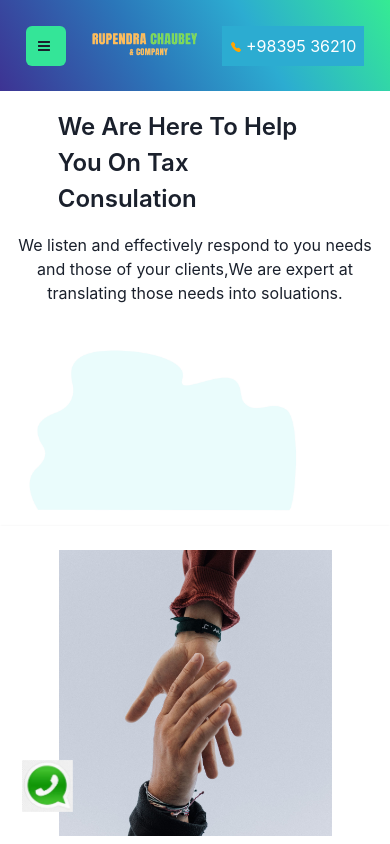
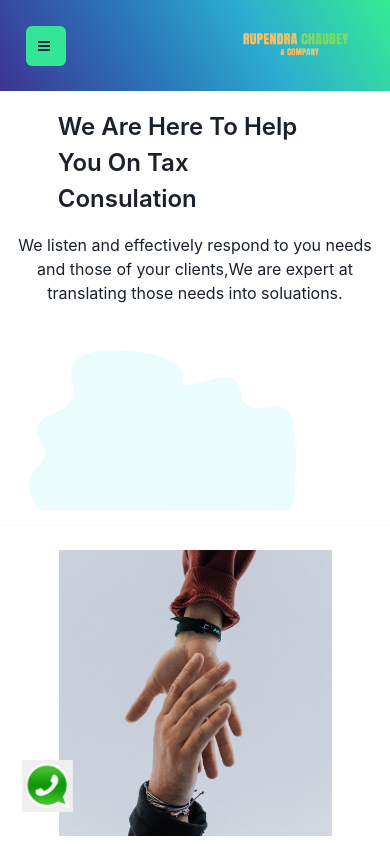
Before and after one commit to abhay3366/pinku_taxConsultant, a React (Vite) app in the folder myapp/: page / in a window 390 px wide. Shown: the top 844 px of the page. Built offline with nearby package versions, Linux system fonts and the light colour scheme.

Commit message:
add logo

```diff
--- a/myapp/src/css/navbar_hero.css
+++ b/myapp/src/css/navbar_hero.css
@@ -361,13 +361,15 @@
   }
   .mobile-view-logo {
     display: block;
-
+    position: relative;
+    left: 5rem;
   }
   .navbar_contact{
     display: none;
   }
   .desktop-contact-button {
     padding: 0.5rem;
+    display: none;
   }
   .hero-container {
     display: grid;
```
